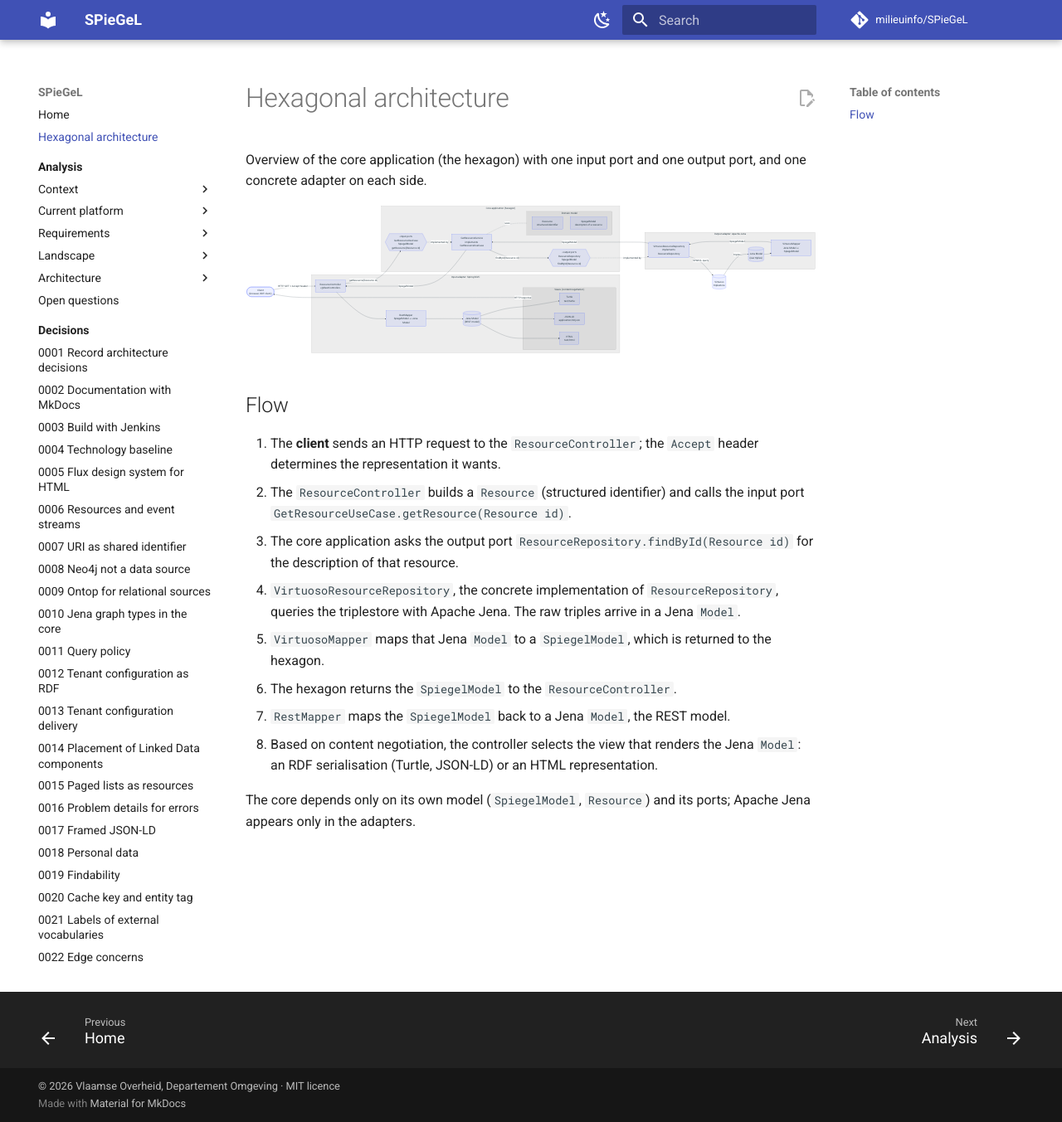
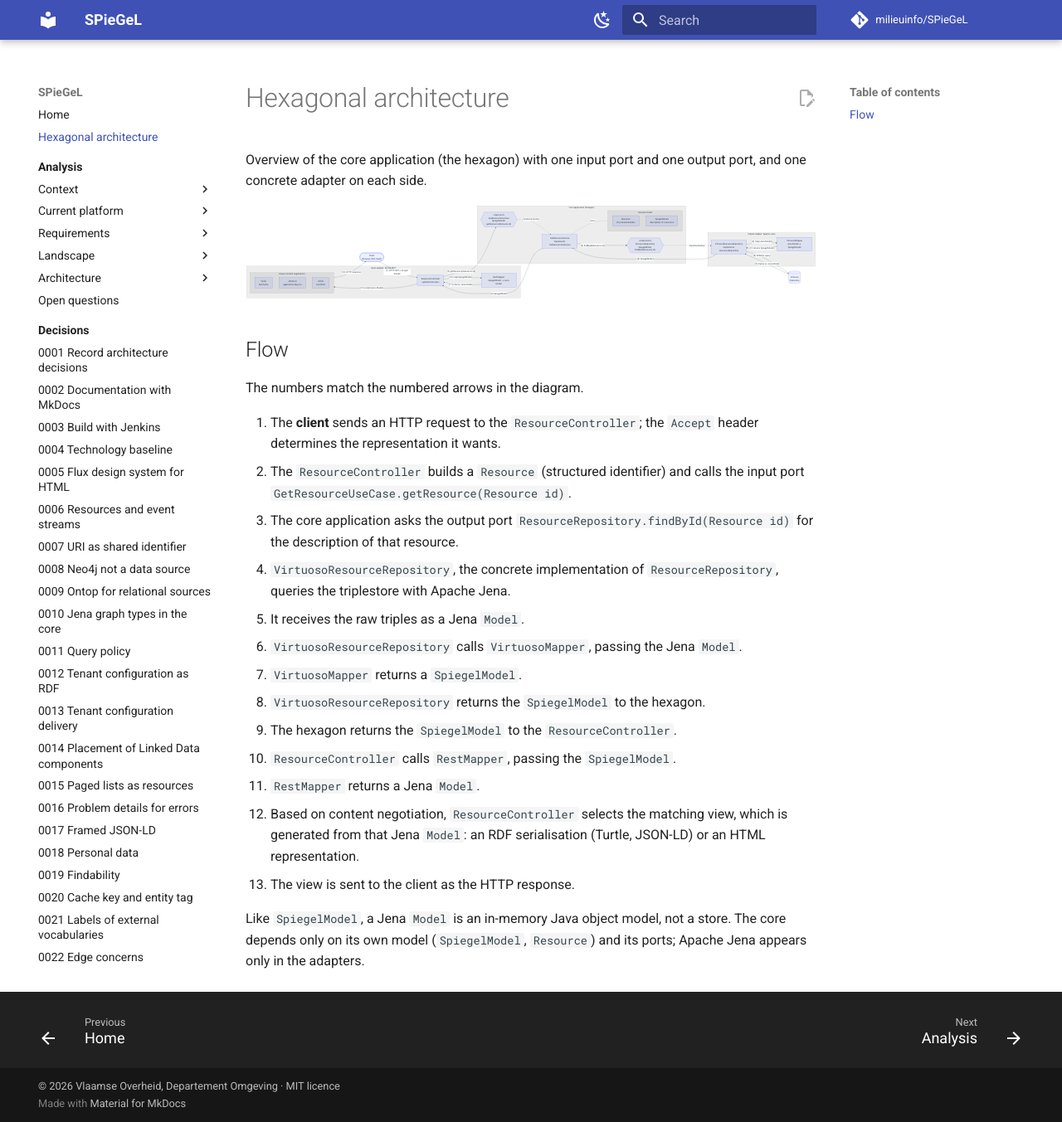
Before and after one commit to milieuinfo/SPieGeL, an MkDocs documentation site: the page built from docs/hexagonal-architecture.md, in a window 1280 px wide and 1353 px high. Shown: the whole window at 83% size. Built offline with MkDocs 1.6.1 and Material for MkDocs 9.7.7, drawn with Linux system fonts in a browser that asks for light colours; comment, search, counter and statistics services are not loaded.

Commit message:
hexagonale architectuur en ontwerp

````diff
--- a/docs/hexagonal-architecture.md
+++ b/docs/hexagonal-architecture.md
@@ -10,7 +10,6 @@
         direction TB
         controller["ResourceController<br/>«@RestController»"]
         restMapper["RestMapper<br/>SpiegelModel → Jena Model"]
-        jenaRest[("Jena Model<br/>(REST model)")]
         subgraph views["Views (content negotiation)"]
             direction TB
             turtle["Turtle<br/>text/turtle"]
@@ -35,41 +34,45 @@
         direction TB
         repo["VirtuosoResourceRepository<br/>implements ResourceRepository"]
         virtuosoMapper["VirtuosoMapper<br/>Jena Model → SpiegelModel"]
-        jenaRaw[("Jena Model<br/>(raw triples)")]
     end
 
     store[("Virtuoso<br/>triplestore")]
 
-    client -- "HTTP GET + Accept header" --> controller
-    controller -- "getResource(Resource id)" --> inPort
+    client -- "(1) HTTP GET + Accept header" --> controller
+    controller -- "(2) getResource(Resource id)" --> inPort
     inPort -. "implemented by" .-> service
-    service -- "findById(Resource id)" --> outPort
+    service -- "(3) findById(Resource id)" --> outPort
     outPort -. "implemented by" .-> repo
-    repo -- "SPARQL query" --> store
-    store -- "triples" --> jenaRaw
-    jenaRaw --> virtuosoMapper
-    virtuosoMapper -- "SpiegelModel" --> repo
-    repo -- "SpiegelModel" --> service
-    service -- "SpiegelModel" --> controller
-    controller --> restMapper
-    restMapper --> jenaRest
-    jenaRest --> turtle
-    jenaRest --> jsonld
-    jenaRest --> html
-    views -- "HTTP response" --> client
+    repo -- "(4) SPARQL query" --> store
+    store -- "(5) triples as Jena Model" --> repo
+    repo -- "(6) map(Jena Model)" --> virtuosoMapper
+    virtuosoMapper -- "(7) returns SpiegelModel" --> repo
+    repo -- "(8) SpiegelModel" --> service
+    service -- "(9) SpiegelModel" --> controller
+    controller -- "(10) map(SpiegelModel)" --> restMapper
+    restMapper -- "(11) returns Jena Model" --> controller
+    controller -- "(12) render(Jena Model)" --> views
+    views -- "(13) HTTP response" --> client
 
     service -. "uses" .- domain
 ```
 
 ## Flow
 
+The numbers match the numbered arrows in the diagram.
+
 1. The **client** sends an HTTP request to the `ResourceController`; the `Accept` header determines the representation it wants.
 2. The `ResourceController` builds a `Resource` (structured identifier) and calls the input port `GetResourceUseCase.getResource(Resource id)`.
 3. The core application asks the output port `ResourceRepository.findById(Resource id)` for the description of that resource.
-4. `VirtuosoResourceRepository`, the concrete implementation of `ResourceRepository`, queries the triplestore with Apache Jena. The raw triples arrive in a Jena `Model`.
-5. `VirtuosoMapper` maps that Jena `Model` to a `SpiegelModel`, which is returned to the hexagon.
-6. The hexagon returns the `SpiegelModel` to the `ResourceController`.
-7. `RestMapper` maps the `SpiegelModel` back to a Jena `Model`, the REST model.
-8. Based on content negotiation, the controller selects the view that renders the Jena `Model`: an RDF serialisation (Turtle, JSON-LD) or an HTML representation.
+4. `VirtuosoResourceRepository`, the concrete implementation of `ResourceRepository`, queries the triplestore with Apache Jena.
+5. It receives the raw triples as a Jena `Model`.
+6. `VirtuosoResourceRepository` calls `VirtuosoMapper`, passing the Jena `Model`.
+7. `VirtuosoMapper` returns a `SpiegelModel`.
+8. `VirtuosoResourceRepository` returns the `SpiegelModel` to the hexagon.
+9. The hexagon returns the `SpiegelModel` to the `ResourceController`.
+10. `ResourceController` calls `RestMapper`, passing the `SpiegelModel`.
+11. `RestMapper` returns a Jena `Model`.
+12. Based on content negotiation, `ResourceController` selects the matching view, which is generated from that Jena `Model`: an RDF serialisation (Turtle, JSON-LD) or an HTML representation.
+13. The view is sent to the client as the HTTP response.
 
-The core depends only on its own model (`SpiegelModel`, `Resource`) and its ports; Apache Jena appears only in the adapters.
+Like `SpiegelModel`, a Jena `Model` is an in-memory Java object model, not a store. The core depends only on its own model (`SpiegelModel`, `Resource`) and its ports; Apache Jena appears only in the adapters.
````
Also changed, not shown: docs/hexagonal-architecture.png (added).
